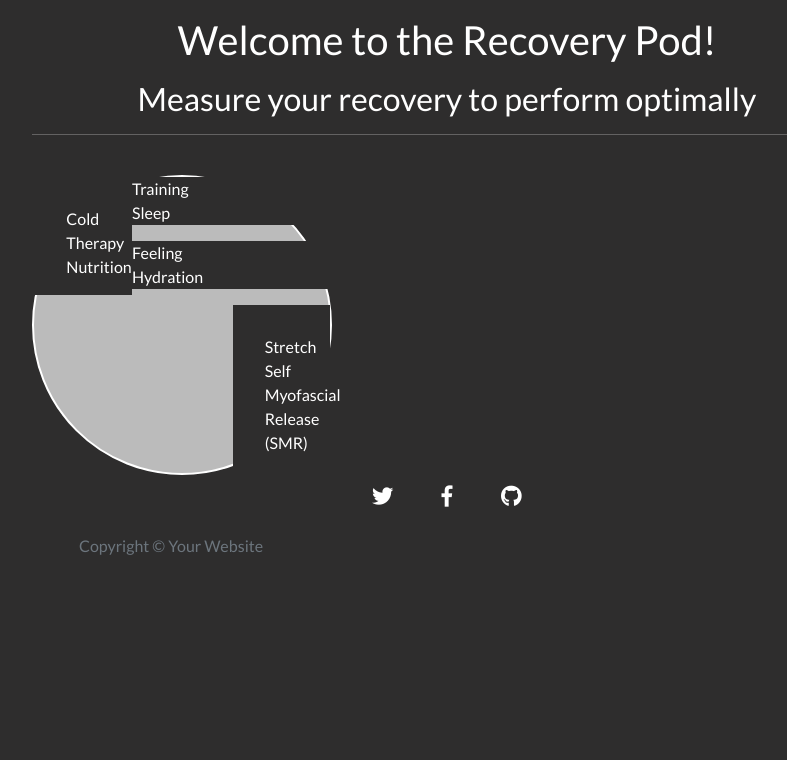
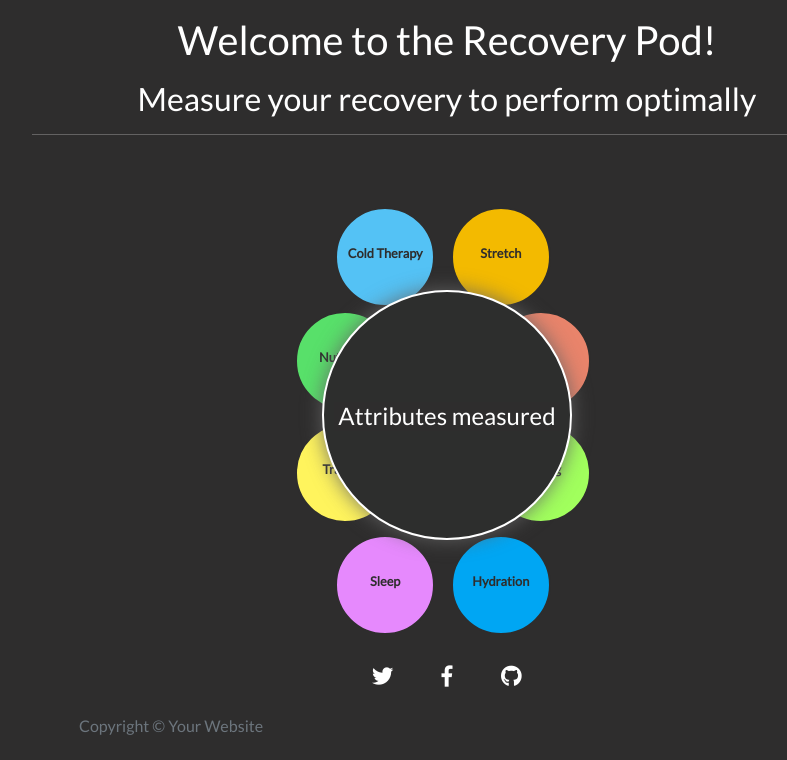
Before and after one commit to aryan008/recovery-test, a Flask app: page / in a window 1280 px wide. Shown: the part 40-800 px from the top of the page, without its empty margins (193-980 px from the left). Run offline with Flask 2, Linux system fonts and the light colour scheme; data that the repository does not hold is empty; some libraries are stand-ins or nearby versions.

Commit message:
circling

```diff
--- a/static/css/style.css
+++ b/static/css/style.css
@@ -31,28 +31,101 @@ button {
 
 /*---home page---*/
 #home-page-circle {
-    height: 300px;
-    width: 300px;
-    background-color: #bbb;
+    width:33%;
+    height: 250px;
+    width: 250px;
+    background-color: rgb(45, 46, 45);
     border-radius: 50%;
-    border: 2px solid white;
+    border: 2px solid rgb(255,255,255);
+    margin: 115px auto;
+    text-align: center;
+    padding: 110px 10px;
+    box-shadow: 0px 0px 20px rgba(100, 100, 100, 0.877);
+    position: relative;
 }
 
 .home-page-attributes {
-    list-style-type:none
+    list-style-type:none;
 }
 
 .left-div {
     padding-top: 30px;
     float: left;
     width: 33%;
+    text-align: left;
 }
 
 .right-div {
     padding-top: 30px;
     float: right;
     width: 33%;
+    text-align: right;
 }
+
+.left-div li, .right-div li {
+    height: 100px;
+    width: 100px;
+    background-color: rgb(255, 255, 255);
+    border-radius: 50%;
+    border: 2px solid rgb(46, 45, 45);
+    margin: 2px auto;
+    text-align: center;
+    padding: 35px 5px;
+    color: rgb(46, 45, 45);
+    font-weight: bold;
+    font-size: .8rem;
+    position: relative;
+}
+
+/*---home page div positioning---*/
+#home-page-list-cold-therapy {
+    top: 0;
+    left: 200px;
+    background-color: rgb(84, 194, 245);
+}
+
+#home-page-list-stretch {
+    top: 0;
+    right: 240px;
+    background-color: rgb(243, 186, 0);
+}
+
+#home-page-list-nutrition {
+    top: 2px;
+    left: 160px;
+    background-color: rgb(88, 224, 106);
+}
+
+#home-page-list-smr {
+    top: 2px;
+    right: 200px;
+    background-color: rgb(233, 132, 107);
+}
+
+#home-page-list-training {
+    top: 12px;
+    left: 160px;
+    background-color: rgb(255, 244, 93);
+}
+
+#home-page-list-feeling {
+    top: 12px;
+    right: 200px;
+    background-color: rgb(161, 255, 93);
+}
+
+#home-page-list-sleep {
+    top: 22px;
+    left: 200px;
+    background-color: rgb(230, 137, 253);
+}
+
+#home-page-list-hydration {
+    top: 22px;
+    right: 240px;
+    background-color: rgb(0, 166, 243);
+}
+
 
 /*---pw_change.html---*/
 .password-div, .login-div, .create-account-div {
--- a/templates/recovery.html
+++ b/templates/recovery.html
@@ -6,32 +6,25 @@
             <h2 class="text-center">Measure your recovery to perform optimally</h2>
             <hr class="featurette-divider">
             <br>
-            <div id="home-page-circle">
-                <div class = "left-div">
+                <div class="left-div">
                     <ul class="home-page-attributes">
                         <li id="home-page-list-cold-therapy">Cold Therapy</li>
                         <li id="home-page-list-nutrition">Nutrition</li>
-                    </ul>
-                </div>
-                <div class = "top-div">
-                    <ul class="home-page-attributes">
                         <li id="home-page-list-training">Training</li>
                         <li id="home-page-list-sleep">Sleep</li>
                     </ul>
                 </div>
-                <div class = "bottom-div">
+                <div class="right-div">
                     <ul class="home-page-attributes">
+                        <li id="home-page-list-stretch">Stretch</li>
+                        <li id="home-page-list-smr">SMR</li>
                         <li id="home-page-list-feeling">Feeling</li>
                         <li id="home-page-list-hydration">Hydration</li>
                     </ul>
                 </div>
-                <div class = "right-div">
-                    <ul class="home-page-attributes">
-                        <li id="home-page-list-stretch">Stretch</li>
-                        <li id="home-page-list-smr">Self Myofascial Release (SMR)</li>
-                    </ul>
+                <div id="home-page-circle">
+                    <h4>Attributes measured</h4>
                 </div>
-            </div>
         </div>
     </div>
 
```
